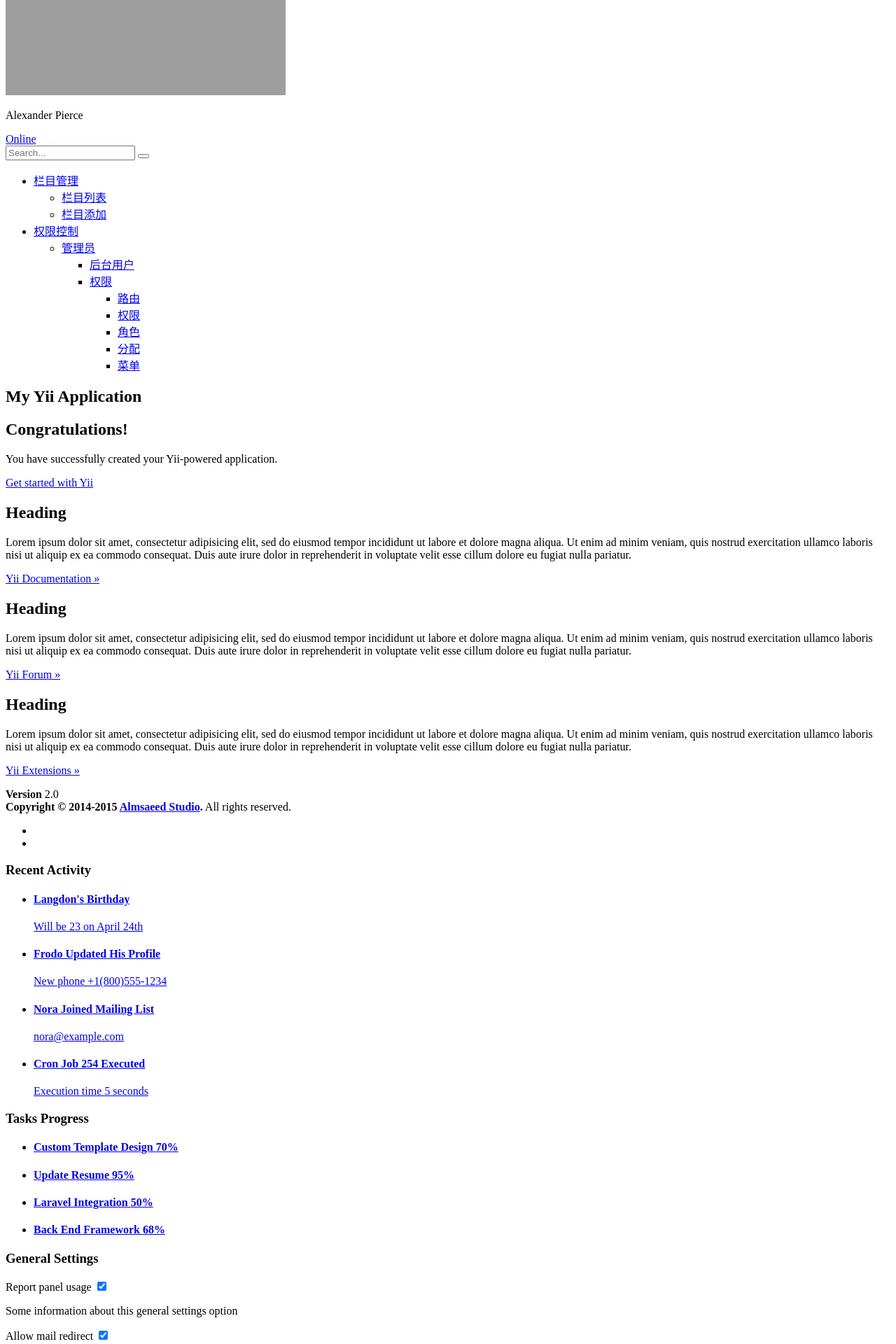
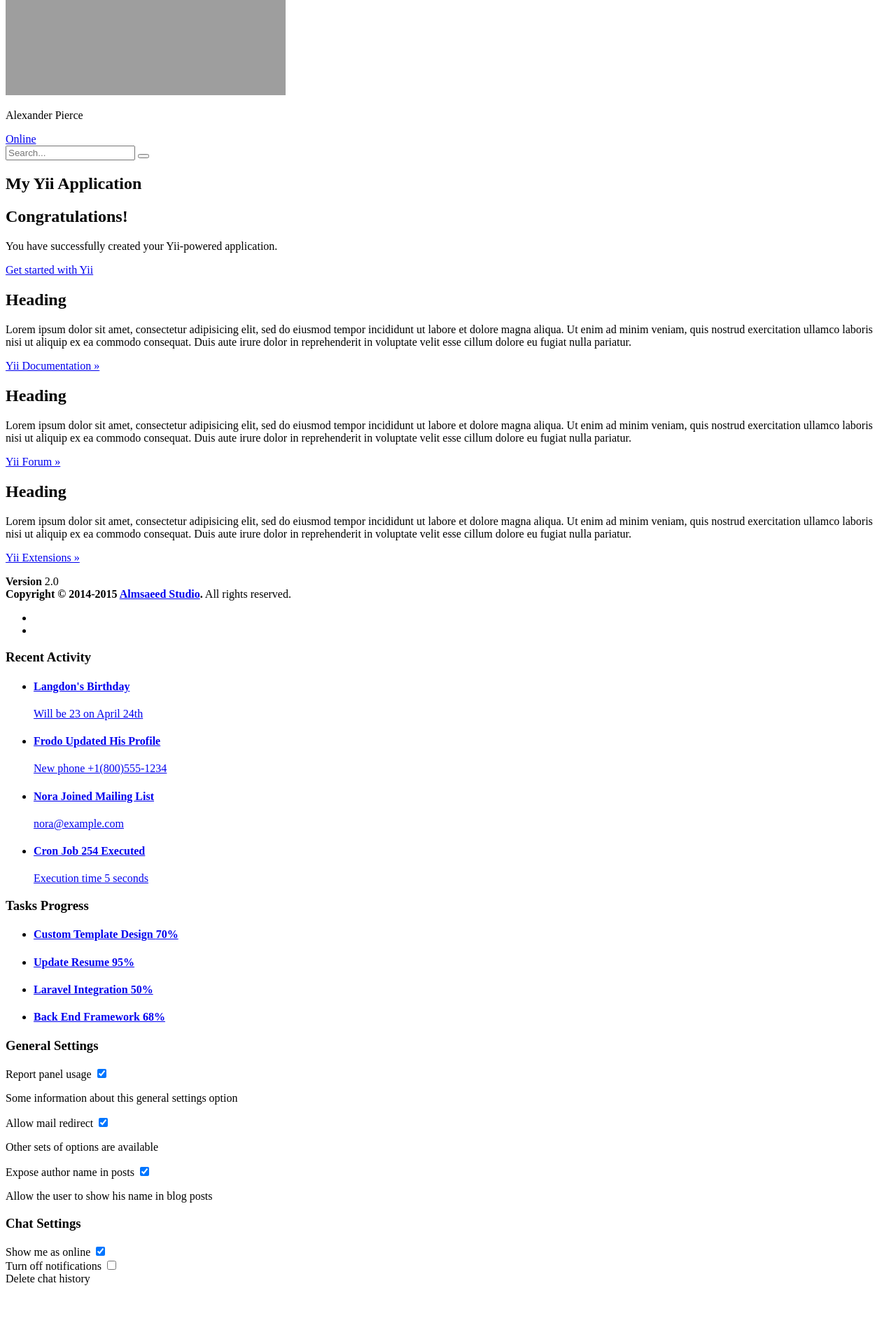
Before and after one commit to wlzx120/yii2advanced, a Yii app: template backend/views/site/index.php in a window 1280 px wide. Shown: the part 3560-5480 px from the top of the page at 70% size. After the commit the page ends 5396 px from the top, so only its background shows below. Run offline with PHP 8.4 and a stand-in for Yii, Linux system fonts and the light colour scheme; the template is opened without the code that fills it, so the values that code supplies are empty; some libraries are stand-ins or nearby versions; grey boxes are pictures that could not be loaded.

Commit message:
finish yii2-admin-menu

```diff
--- a/backend/views/layouts/left.php
+++ b/backend/views/layouts/left.php
@@ -1,6 +1,8 @@
 <?php
+
 use yii\bootstrap\Nav;
 use mdm\admin\components\MenuHelper;
+use dmstr\widgets\Menu;
 
 ?>
 
@@ -70,45 +72,51 @@ use mdm\admin\components\MenuHelper;
             ]
         ) ?>
 
-        <ul class="sidebar-menu">
-            <li class="treeview">
-                <a href="#">
-                    <i class="fa fa-gears"></i> <span>栏目管理</span>
-                    <i class="fa fa-angle-left pull-right"></i>
-                </a>
-                <ul class="treeview-menu">
-                    <li><a href="/column"><i class="fa fa-circle-o"></i> 栏目列表</a></li>
-                    <li><a href="/column/create"><i class="fa fa-circle-o"></i> 栏目添加</a></li>
-                </ul>
-            </li>
-            <li class="treeview">
-                <a href="#">
-                    <i class="fa fa-gears"></i> <span>权限控制</span>
-                    <i class="fa fa-angle-left pull-right"></i>
-                </a>
-                <ul class="treeview-menu">
-                    <li class="treeview">
-                        <a href="/admin">管理员</a>
-                        <ul class="treeview-menu">
-                            <li><a href="/user"><i class="fa fa-circle-o"></i> 后台用户</a></li>
-                            <li class="treeview">
-                                <a href="/admin/role">
-                                    <i class="fa fa-circle-o"></i> 权限 <i class="fa fa-angle-left pull-right"></i>
-                                </a>
-                                <ul class="treeview-menu">
-                                    <li><a href="/admin/route"><i class="fa fa-circle-o"></i> 路由</a></li>
-                                    <li><a href="/admin/permission"><i class="fa fa-circle-o"></i> 权限</a></li>
-                                    <li><a href="/admin/role"><i class="fa fa-circle-o"></i> 角色</a></li>
-                                    <li><a href="/admin/assignment"><i class="fa fa-circle-o"></i> 分配</a></li>
-                                    <li><a href="/admin/menu"><i class="fa fa-circle-o"></i> 菜单</a></li>
-                                </ul>
-                            </li>
-                        </ul>
-                    </li>
-                </ul>
-            </li>
-        </ul>
+<!--        <ul class="sidebar-menu">-->
+<!--            <li class="treeview">-->
+<!--                <a href="#">-->
+<!--                    <i class="fa fa-gears"></i> <span>栏目管理</span>-->
+<!--                    <i class="fa fa-angle-left pull-right"></i>-->
+<!--                </a>-->
+<!--                <ul class="treeview-menu">-->
+<!--                    <li><a href="/column"><i class="fa fa-circle-o"></i> 栏目列表</a></li>-->
+<!--                    <li><a href="/column/create"><i class="fa fa-circle-o"></i> 栏目添加</a></li>-->
+<!--                </ul>-->
+<!--            </li>-->
+<!--            <li class="treeview">-->
+<!--                <a href="#">-->
+<!--                    <i class="fa fa-gears"></i> <span>权限控制</span>-->
+<!--                    <i class="fa fa-angle-left pull-right"></i>-->
+<!--                </a>-->
+<!--                <ul class="treeview-menu">-->
+<!--                    <li class="treeview">-->
+<!--                        <a href="/admin">管理员</a>-->
+<!--                        <ul class="treeview-menu">-->
+<!--                            <li><a href="/user"><i class="fa fa-circle-o"></i> 后台用户</a></li>-->
+<!--                            <li class="treeview">-->
+<!--                                <a href="/admin/role">-->
+<!--                                    <i class="fa fa-circle-o"></i> 权限 <i class="fa fa-angle-left pull-right"></i>-->
+<!--                                </a>-->
+<!--                                <ul class="treeview-menu">-->
+<!--                                    <li><a href="/admin/route"><i class="fa fa-circle-o"></i> 路由</a></li>-->
+<!--                                    <li><a href="/admin/permission"><i class="fa fa-circle-o"></i> 权限</a></li>-->
+<!--                                    <li><a href="/admin/role"><i class="fa fa-circle-o"></i> 角色</a></li>-->
+<!--                                    <li><a href="/admin/assignment"><i class="fa fa-circle-o"></i> 分配</a></li>-->
+<!--                                    <li><a href="/admin/menu"><i class="fa fa-circle-o"></i> 菜单</a></li>-->
+<!--                                </ul>-->
+<!--                            </li>-->
+<!--                        </ul>-->
+<!--                    </li>-->
+<!--                </ul>-->
+<!--            </li>-->
+<!--        </ul>-->
 
+        <?=
+            Menu::widget([
+                'options' => ['class' => 'sidebar-menu'],
+                'items' => MenuHelper::getAssignedMenu(Yii::$app->user->id)
+            ]);
+        ?>
     </section>
 
 </aside>
```
